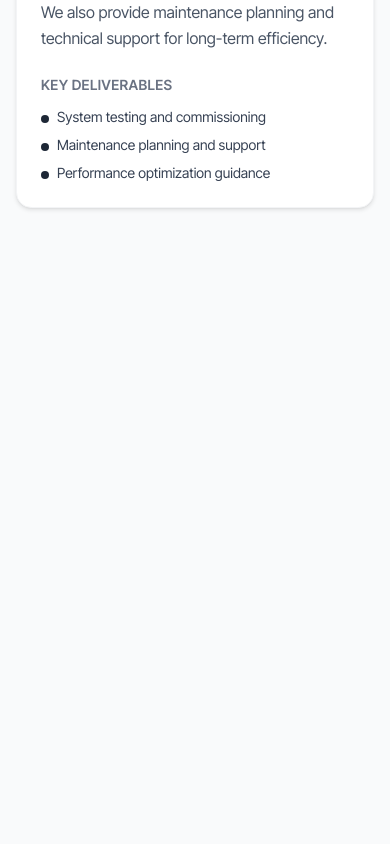
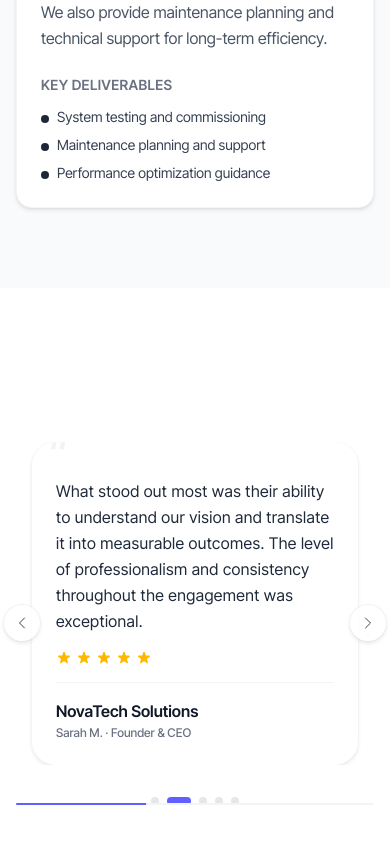
Before and after one commit to ivanshaba/ATA.com, a Next.js app: page / in a window 390 px wide. Shown: the part 7024-7868 px from the top of the page. Built offline with nearby package versions, Linux system fonts and the light colour scheme.

Commit message:
cards replaced

```diff
--- a/components/custom/TestimonialSection.tsx
+++ b/components/custom/TestimonialSection.tsx
@@ -1,17 +1,9 @@
 "use client";
-
-import { forwardRef, useEffect, useRef, useMemo } from "react";
+import { forwardRef, useEffect, useRef, useState, useMemo, useCallback } from "react";
 import gsap from "gsap";
-import "@/lib/GSAPAnimations";
-import { cn } from "@/lib/utils";
-
 import { ScrollTrigger } from "gsap/ScrollTrigger";
-// import { ScrollTrigger } from "gsap/all";
-
+import { ChevronLeftIcon, ChevronRightIcon } from "@heroicons/react/24/outline";
 import { SectionHeading as OriginalSectionHeading, SectionHeadingProps } from "@/components/custom/SectionHeading";
-// import { useEffect, useRef, useState } from "react";
-
-
 gsap.registerPlugin(ScrollTrigger);
 
 /* ===============================
@@ -75,25 +67,27 @@ export const SectionHeading = forwardRef<HTMLDivElement, SectionHeadingProps>(
 SectionHeading.displayName = "SectionHeading";
 
 /* ===============================
-   Testimonial Card Component
+   Modern Testimonial Card Component
 =================================*/
 const TestimonialCard: React.FC<{ item: TestimonialType }> = ({ item }) => {
   const rating = item.rating ?? 0;
-
   return (
-    <article className="testimonial-card group relative flex h-full flex-col rounded-2xl border border-gray-200 bg-white p-8 transition-all duration-300 hover:-translate-y-2 hover:border-primary-200 hover:shadow-xl">
-      <div className="absolute -top-6 left-6 text-8xl font-serif text-primary-100 select-none">“</div>
-
-      <blockquote className="relative z-10 flex-1 text-gray-700 text-lg leading-relaxed">
+    <article className="relative flex h-full flex-col rounded-3xl bg-white/95 shadow-sm ring-1 ring-gray-100/50 p-6 transition-all duration-300 hover:shadow-md hover:scale-[1.01] backdrop-blur-sm">
+      {/* Decorative quote */}
+      <div className="absolute -top-3 left-4 text-5xl font-serif text-gray-200/50 select-none">“</div>
+      <blockquote className="relative z-10 flex-1 text-gray-800 text-base leading-relaxed tracking-wide pt-3">
         {item.testimonial}
       </blockquote>
-
+      {/* Rating */}
       {rating > 0 && (
-        <div className="mt-4 flex items-center gap-1 text-yellow-400">
+        <div className="mt-4 flex items-center gap-1">
           {[...Array(5)].map((_, i) => (
             <svg
               key={i}
-              className={`h-5 w-5 ${i < rating ? "fill-current" : "fill-gray-300"}`}
+              className={`h-4 w-4 transition-colors ${
+                i < rating ? "text-amber-400" : "text-gray-300"
+              }`}
+              fill="currentColor"
               viewBox="0 0 20 20"
             >
               <path d="M9.049 2.927c.3-.921 1.603-.921 1.902 0l1.07 3.292a1 1 0 00.95.69h3.462c.969 0 1.371 1.24.588 1.81l-2.8 2.034a1 1 0 00-.364 1.118l1.07 3.292c.3.921-.755 1.688-1.54 1.118l-2.8-2.034a1 1 0 00-1.175 0l-2.8 2.034c-.784.57-1.838-.197-1.539-1.118l1.07-3.292a1 1 0 00-.364-1.118L2.98 8.72c-.783-.57-.38-1.81.588-1.81h3.461a1 1 0 00.951-.69l1.07-3.292z" />
@@ -101,15 +95,13 @@ const TestimonialCard: React.FC<{ item: TestimonialType }> = ({ item }) => {
           ))}
         </div>
       )}
-
-      <div className="my-6 h-px w-full bg-gray-200" />
-
-      <div className="space-y-1">
+      <div className="my-4 h-px w-full bg-gray-100" />
+      <div className="space-y-0.5">
         <p className="text-gray-900 text-base font-semibold">{item.name}</p>
         {(item.founder_name || item.position) && (
-          <p className="text-gray-500 text-sm">
+          <p className="text-gray-500 text-xs font-medium">
             {item.founder_name}
-            {item.founder_name && item.position && " — "}
+            {item.founder_name && item.position && " · "}
             {item.position}
           </p>
         )}
@@ -124,12 +116,86 @@ const TestimonialCard: React.FC<{ item: TestimonialType }> = ({ item }) => {
 export default function TestimonialSection() {
   const sectionRef = useRef<HTMLElement>(null);
   const headingRef = useRef<HTMLDivElement>(null);
+  const carouselRef = useRef<HTMLDivElement>(null);
+  const slidesContainerRef = useRef<HTMLDivElement>(null);
+  const progressRef = useRef<HTMLDivElement>(null);
   const testimonials = useMemo(() => testimonialsData, []);
+  const [currentIndex, setCurrentIndex] = useState(0);
+  const [isPaused, setIsPaused] = useState(false);
+  const autoPlayTimer = useRef<NodeJS.Timeout | null>(null);
+  const progressTween = useRef<gsap.core.Tween | null>(null);
+  const totalSlides = testimonials.length;
 
-  // GSAP Animations – runs once after mount
+  const nextSlide = useCallback(() => {
+    setCurrentIndex((prev) => (prev + 1) % totalSlides);
+  }, [totalSlides]);
+
+  const prevSlide = useCallback(() => {
+    setCurrentIndex((prev) => (prev - 1 + totalSlides) % totalSlides);
+  }, [totalSlides]);
+
+  // Auto-play
+  useEffect(() => {
+    if (isPaused || totalSlides <= 1) return;
+    const startAutoPlay = () => {
+      autoPlayTimer.current = setTimeout(() => {
+        nextSlide();
+      }, 5000);
+    };
+    startAutoPlay();
+    return () => {
+      if (autoPlayTimer.current) {
+        clearTimeout(autoPlayTimer.current);
+        autoPlayTimer.current = null;
+      }
+    };
+  }, [currentIndex, isPaused, nextSlide, totalSlides]);
+
+  // Progress bar animation
+  useEffect(() => {
+    if (!progressRef.current || isPaused || totalSlides <= 1) {
+      if (progressTween.current) {
+        progressTween.current.kill();
+        progressTween.current = null;
+      }
+      return;
+    }
+    gsap.set(progressRef.current, { scaleX: 0 });
+    progressTween.current = gsap.to(progressRef.current, {
+      scaleX: 1,
+      duration: 5,
+      ease: "linear",
+    });
+    return () => {
+      if (progressTween.current) {
+        progressTween.current.kill();
+        progressTween.current = null;
+      }
+    };
+  }, [currentIndex, isPaused, totalSlides]);
+
+  // Horizontal slide animation
+  useEffect(() => {
+    if (!slidesContainerRef.current || totalSlides === 0) return;
+    const slideWidth = slidesContainerRef.current.children[0]?.clientWidth || 0;
+    const gap = 24; // gap-6 = 1.5rem = 24px
+    const translateX = -currentIndex * (slideWidth + gap);
+    gsap.to(slidesContainerRef.current, {
+      x: translateX,
+      duration: 0.6,
+      ease: "power3.out",
+    });
+    const cards = slidesContainerRef.current.children;
+    gsap.to(cards, {
+      opacity: (i) => (i === currentIndex ? 1 : 0.5),
+      scale: (i) => (i === currentIndex ? 1 : 0.97),
+      duration: 0.5,
+    });
+  }, [currentIndex, totalSlides]);
+
+  // Heading animation
   useEffect(() => {
     if (!sectionRef.current) return;
-
     const ctx = gsap.context(() => {
       if (headingRef.current) {
         gsap.from(headingRef.current, {
@@ -144,30 +210,16 @@ export default function TestimonialSection() {
           },
         });
       }
-
-      gsap.from(".testimonial-card", {
-        opacity: 0,
-        y: 50,
-        duration: 0.7,
-        stagger: 0.15,
-        ease: "power2.out",
-        scrollTrigger: {
-          trigger: sectionRef.current,
-          start: "top 85%",
-          once: true,
-        },
-      });
     }, sectionRef);
-
     return () => ctx.revert();
   }, []);
 
-  if (testimonials.length === 0) return null;
+  if (totalSlides === 0) return null;
 
   return (
     <section
       ref={sectionRef}
-      className="bg-gray-50 px-4 py-16 sm:px-6 md:px-8 lg:px-12 lg:py-24"
+      className="bg-white px-4 py-12 sm:px-6 md:px-8 lg:px-12 lg:py-20"
     >
       <SectionHeading
         ref={headingRef}
@@ -177,14 +229,71 @@ export default function TestimonialSection() {
         size="md"
         align="center"
         as="h2"
-        className="mb-16"
+        className="mb-12 text-gray-900"
       />
-
-      {/* Responsive grid – shows all cards on every screen */}
-      <div className="grid grid-cols-1 gap-8 sm:grid-cols-2 lg:grid-cols-3 max-w-6xl mx-auto">
-        {testimonials.map((item, index) => (
-          <TestimonialCard key={`${item.name}-${index}`} item={item} />
-        ))}
+      <div
+        className="relative max-w-5xl mx-auto"
+        onMouseEnter={() => setIsPaused(true)}
+        onMouseLeave={() => setIsPaused(false)}
+      >
+        <div ref={carouselRef} className="overflow-hidden px-4">
+          <div ref={slidesContainerRef} className="flex gap-6" style={{ willChange: "transform" }}>
+            {testimonials.map((item, idx) => (
+              <div
+                key={`${item.name}-${idx}`}
+                className="w-full flex-shrink-0 md:w-[calc(50%-0.75rem)] lg:w-[calc(33.333%-1rem)]"
+              >
+                <TestimonialCard item={item} />
+              </div>
+            ))}
+          </div>
+        </div>
+        {/* Navigation */}
+        {totalSlides > 1 && (
+          <>
+            <button
+              onClick={prevSlide}
+              className="absolute left-0 top-1/2 -translate-y-1/2 -translate-x-3 lg:-translate-x-5 bg-white/80 rounded-full p-2.5 shadow-sm hover:shadow-md transition-all hover:scale-105 ring-1 ring-gray-200/50"
+              aria-label="Previous testimonial"
+            >
+              <ChevronLeftIcon className="h-4 w-4 text-gray-700" />
+            </button>
+            <button
+              onClick={nextSlide}
+              className="absolute right-0 top-1/2 -translate-y-1/2 translate-x-3 lg:translate-x-5 bg-white/80 rounded-full p-2.5 shadow-sm hover:shadow-md transition-all hover:scale-105 ring-1 ring-gray-200/50"
+              aria-label="Next testimonial"
+            >
+              <ChevronRightIcon className="h-4 w-4 text-gray-700" />
+            </button>
+          </>
+        )}
+        {/* Dots */}
+        {totalSlides > 1 && (
+          <div className="flex justify-center gap-2 mt-8">
+            {testimonials.map((_, idx) => (
+              <button
+                key={idx}
+                onClick={() => setCurrentIndex(idx)}
+                className={`h-2 rounded-full transition-all duration-300 ${
+                  idx === currentIndex
+                    ? "w-6 bg-indigo-500"
+                    : "w-2 bg-gray-200 hover:bg-gray-300"
+                }`}
+                aria-label={`Go to testimonial ${idx + 1}`}
+              />
+            ))}
+          </div>
+        )}
+        {/* Progress bar */}
+        {totalSlides > 1 && (
+          <div className="absolute bottom-0 left-0 right-0 h-0.5 bg-gray-100 rounded-full overflow-hidden">
+            <div
+              ref={progressRef}
+              className="h-full bg-indigo-500 origin-left"
+              style={{ transform: "scaleX(0)" }}
+            />
+          </div>
+        )}
       </div>
     </section>
   );
```
